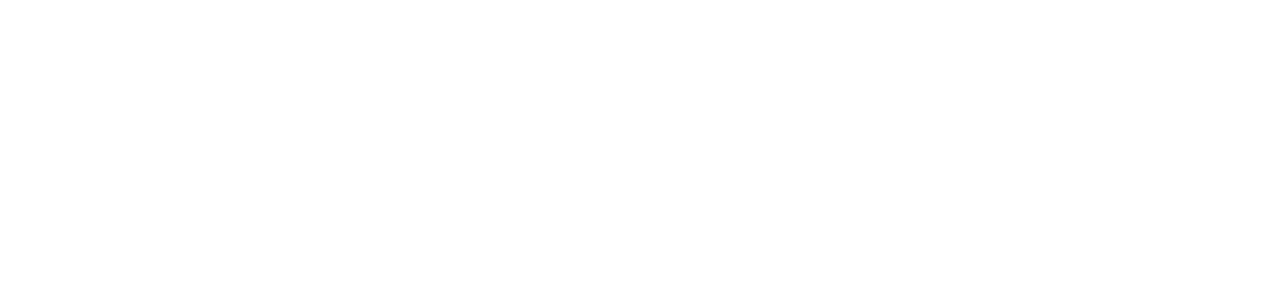
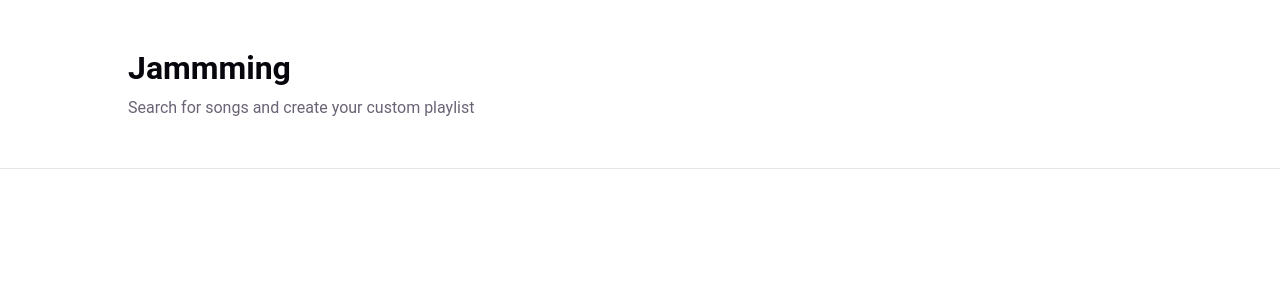
Before and after one commit to josegamundi/jammming-app, a React (Vite) app: page / in a window 1280 px wide. Shown: the top 300 px of the page. Built offline with nearby package versions, Linux system fonts and the light colour scheme.

Commit message:
feat(ui): add base layout structure

```diff
--- a/src/App.jsx
+++ b/src/App.jsx
@@ -1,9 +1,22 @@
-import './App.module.css'
+import styles from './App.module.css'
 
 function App() {
   return (
     <>
+      <header className={styles.header}>
+        <div className={`${styles.headerContent} ${styles.row}`}>
+          <h1 className={styles.headerTitle}>Jammming</h1>
+          <p>Search for songs and create your custom playlist</p>
+        </div>
+      </header>
+      <main>
+        <div className={styles.row}>
 
+        </div>
+        <div className={styles.row}>
+
+        </div>
+      </main>
     </>
   )
 }
--- a/src/App.module.css
+++ b/src/App.module.css
@@ -0,0 +1,19 @@
+.row {
+  max-width: 1024px;
+  margin: 0 auto;
+}
+
+.header {
+  border-bottom: 1px solid var(--border);
+}
+.headerContent {
+  padding: var(--space-6) var(--space-5);
+}
+.headerTitle {
+  margin-bottom: var(--space-2);
+  color: var(--text-h);
+  font-family: var(--sans);
+  font-weight: 700;
+  font-size: var(--text-2xl);
+  line-height: var(--line-2xl);
+}
```
